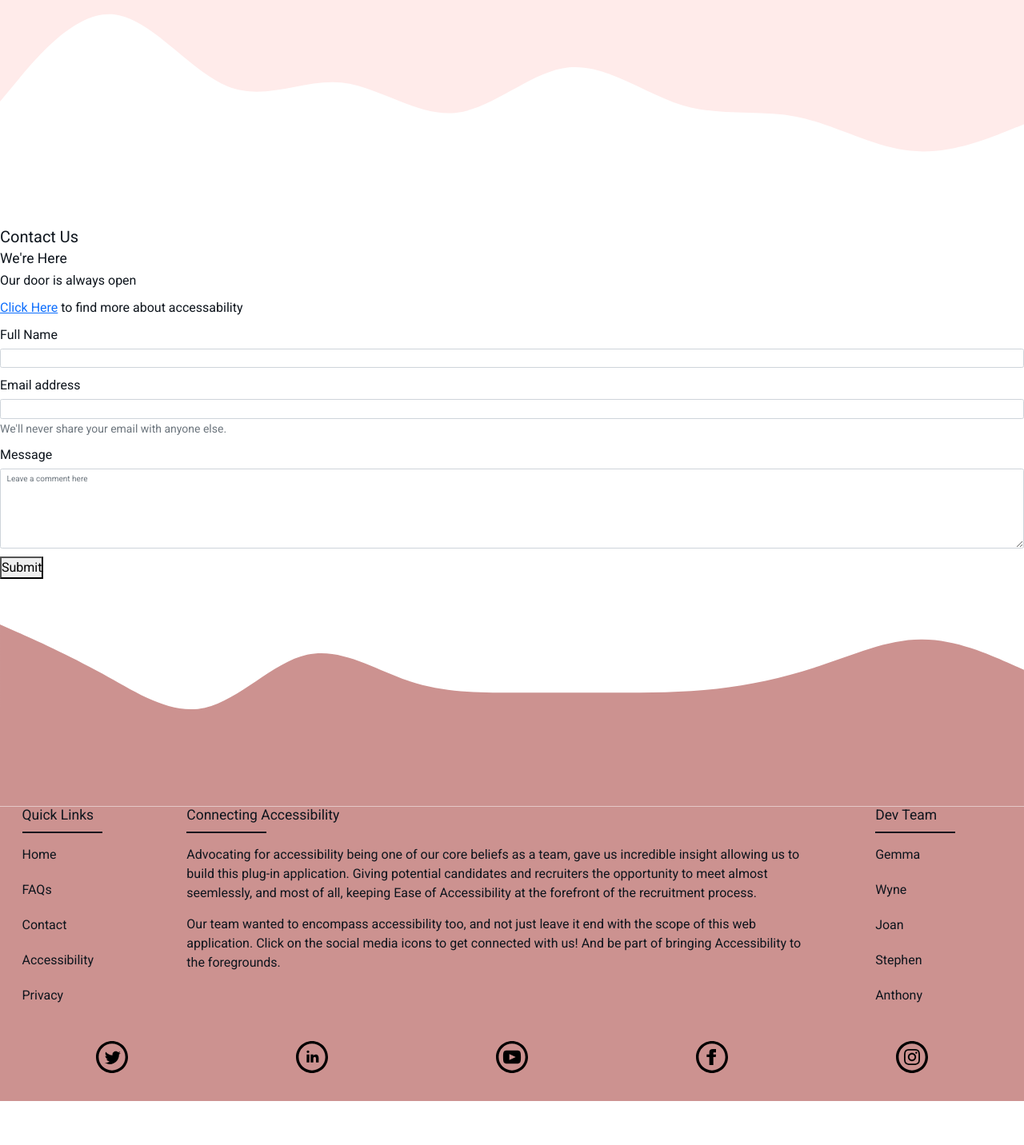
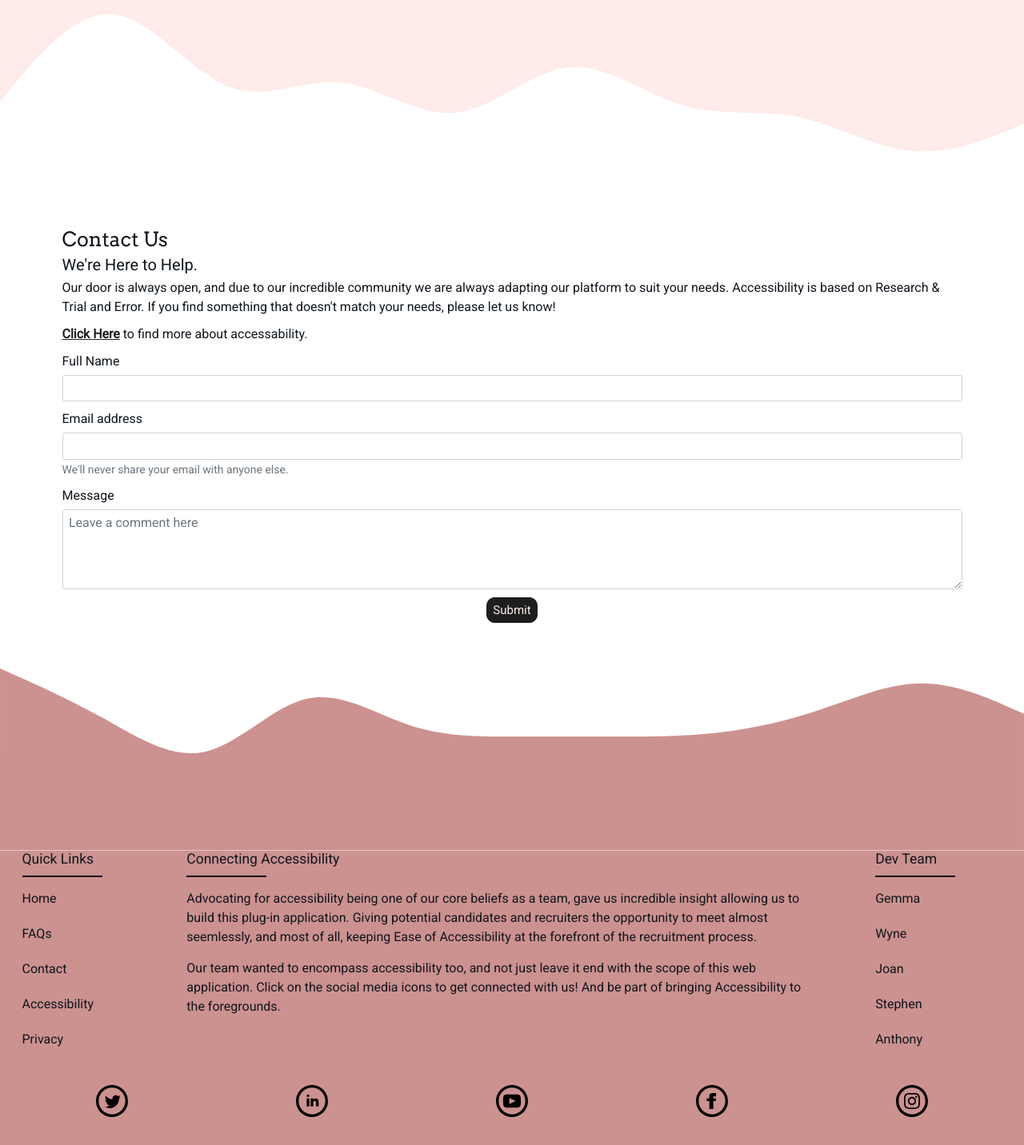
Before and after one commit to StephenJ2020/soda-apply, a Flask app: page /contact in a window 1280 px wide. Shown: the part 117-1549 px from the top of the page at 80% size. Before the commit the page ends 1494 px from the top, so only its background shows below. Run offline with Flask 2, Linux system fonts and the light colour scheme; some libraries are stand-ins or nearby versions.

Commit message:
Default styling added to contact.html template and updated job cards header CSS color value to be controlled by root variable

```diff
--- a/static/css/style.css
+++ b/static/css/style.css
@@ -246,7 +246,7 @@ h1 {
 
 .card-header {
     padding: 1rem 3rem;
-    background-color:#ffe6e6;
+    background-color:var(--p1-color);
 }
 
 .card-body p {
@@ -256,6 +256,16 @@ h1 {
 .card-job-details ul {
     padding-left: 15vw;
     padding-right: 5vw;
+}
+
+    /* Contact */
+#send {
+    display: block;
+    margin: 0 auto;
+}
+
+.form-control {
+    font-size: 1.6rem;
 }
 
     /* Error pages */
--- a/templates/components/_a11ytools.html
+++ b/templates/components/_a11ytools.html
@@ -28,6 +28,13 @@
                                 contacting us via our <a class="custom-content-link" href="{{ url_for('contact') }}">Contact</a> page.
                             </p>
                         </div>
+                        <div class="col-sm-12">
+                            <p>
+                                Our focus on Accessibility is completely dependent on research. So if something in this
+                                toolset doesn't make sense to your needs, please let us know. This Accessibility toolset
+                                is in beta and is subject to constant change as per modern research.
+                            </p>
+                        </div>
                         <div class="col-sm-12 text-center">
                             <!-- Font resizer A11y Enhancement Tool -->
                             {% include ('components/_fontscaler.html') %}
--- a/templates/pages/contact.html
+++ b/templates/pages/contact.html
@@ -2,15 +2,22 @@
 
 
 {% block content %}
+<div class="container">
    <div class="row">
       <!--Contact Title-->
-   <div class="contact">
-      <h2>{{ page_title }}</h2>
-      <h3>We're Here</h3>
-      <p>Our door is always open</p>
-      <p><a href="https://www.a11yproject.com/">Click Here</a> to find more about accessability</p>
+      <div class="contact col-sm-12">
+         <h1>{{ page_title }}</h1>
+         <h2>We're Here to Help.</h2>
+         <p>
+            Our door is always open, and due to our incredible community we are always adapting
+            our platform to suit your needs. Accessibility is based on Research & Trial and Error.
+            If you find something that doesn't match your needs, please let us know!
+         </p>
+         <p><a class="custom-content-link" href="https://www.a11yproject.com/">Click Here</a> to find more about accessability.</p>
       </div>
    </div>
+   <div class="row">
+      <div class="col-sm-12">
          <!--Contact Form-->
          <div class="contactusForm">
             <form id="contact-form">
@@ -29,11 +36,10 @@
                <div class="mb-3">
                   <label for="message" class="form-label">Message</label>
                   <textarea class="form-control" placeholder="Leave a comment here" id="message" name="message" type="text" style="height: 100px"></textarea>
-
                </div>
 
                <!-- Button trigger modal -->
-      <button type="submit" id="send" name="send" value="send" data-bs-toggle="modal" data-bs-target="#exampleModal"> Submit</button>
+               <button type="submit" class="btn btn-primary" id="send" name="send" value="send" data-bs-toggle="modal" data-bs-target="#exampleModal"> Submit</button>
             </form>
          </div>
 
@@ -43,11 +49,15 @@
                <div class="modal-content">
                   <div class="modal-header">
                      <h5 class="modal-title" id="exampleModalLabel">Message sent successfully!</h5>
+                     <p>We will be in touch!</p>
+                     <p>Thank you for using SODA-Apply</p>
                      <button type="button" class="btn-close" data-bs-dismiss="modal" aria-label="Close"></button>
                   </div>
                </div>
             </div>
          </div>
-
+      </div>
+   </div>
+</div>
 
 {% endblock %}
```
Lines whose indentation alone changed are shown as unchanged.
